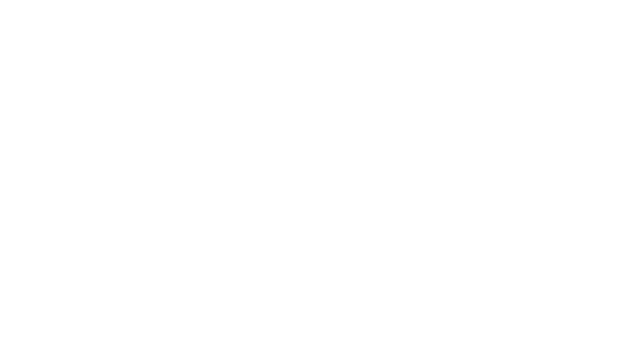
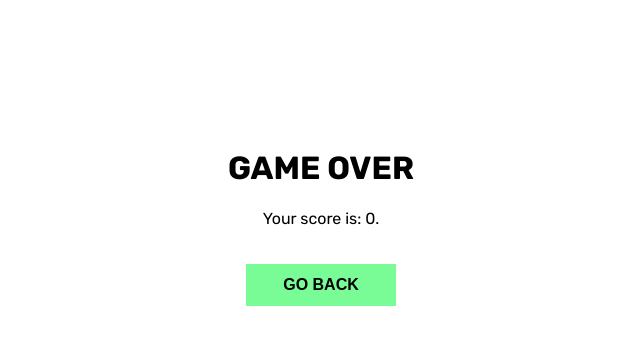
Before and after one commit to szyszak/guessing-game, a React (Create React App) app: page /score in a window 1280 px wide. Shown: the top 344 px of the page, without its empty margins (319-959 px from the left). Built offline with nearby package versions, Linux system fonts and the light colour scheme.

Commit message:
create score page

```diff
--- a/src/App.tsx
+++ b/src/App.tsx
@@ -2,6 +2,7 @@
 import { BrowserRouter as Router, Switch, Route } from 'react-router-dom';
 import { HomePage } from './components/HomePage';
 import { GamePage } from './components/GamePage';
+import { ScorePage } from './components/ScorePage';
 
 const App: React.FC = () => {
   return (
@@ -10,6 +11,7 @@
         <Switch>
           <Route exact path="/" component={HomePage} />
           <Route path="/game" component={GamePage} />
+          <Route path="/score" component={ScorePage} />
         </Switch>
       </main>
     </Router>
--- a/src/components/GamePage/GamePage.tsx
+++ b/src/components/GamePage/GamePage.tsx
@@ -19,6 +19,7 @@
 // STYLES
 const Wrapper = styled.div`
   margin: auto;
+  padding-top: 60px;
   width: min(100%, 600px);
 `;
 
@@ -50,8 +51,7 @@
 
   useEffect(() => {
     if (currentRound === NUMBER_OF_ROUNDS) {
-      console.log(score);
-      return history.push('./');
+      return history.push('./score');
     }
   }, [currentRound, history, score]);
 
--- a/src/components/HomePage/HomePage.tsx
+++ b/src/components/HomePage/HomePage.tsx
@@ -8,6 +8,7 @@
   display: flex;
   flex-direction: column;
   align-items: center;
+  padding-top: 120px;
 `;
 
 const H1 = styled.h1``;
--- /dev/null
+++ b/src/components/ScorePage/ScorePage.tsx
@@ -0,0 +1,29 @@
+import React from 'react';
+import styled from 'styled-components';
+import { useHistory } from 'react-router-dom';
+import { useSelector, scoreSelector } from '../../store';
+import { Button } from '../Shared';
+
+// STYLES
+const Wrapper = styled.div`
+  padding-top: 120px;
+`;
+
+// COMPONENT
+const ScorePage = () => {
+  const history = useHistory();
+  const score = useSelector(scoreSelector);
+
+  return (
+    <Wrapper>
+      <h1>GAME OVER</h1>
+      <p>Your score is: {score}.</p>
+
+      <Button onClick={() => history.push('/')} className="start-button">
+        go back
+      </Button>
+    </Wrapper>
+  );
+};
+
+export { ScorePage };
--- /dev/null
+++ b/src/components/ScorePage/index.tsx
@@ -0,0 +1 @@
+export { ScorePage } from './ScorePage';
```
